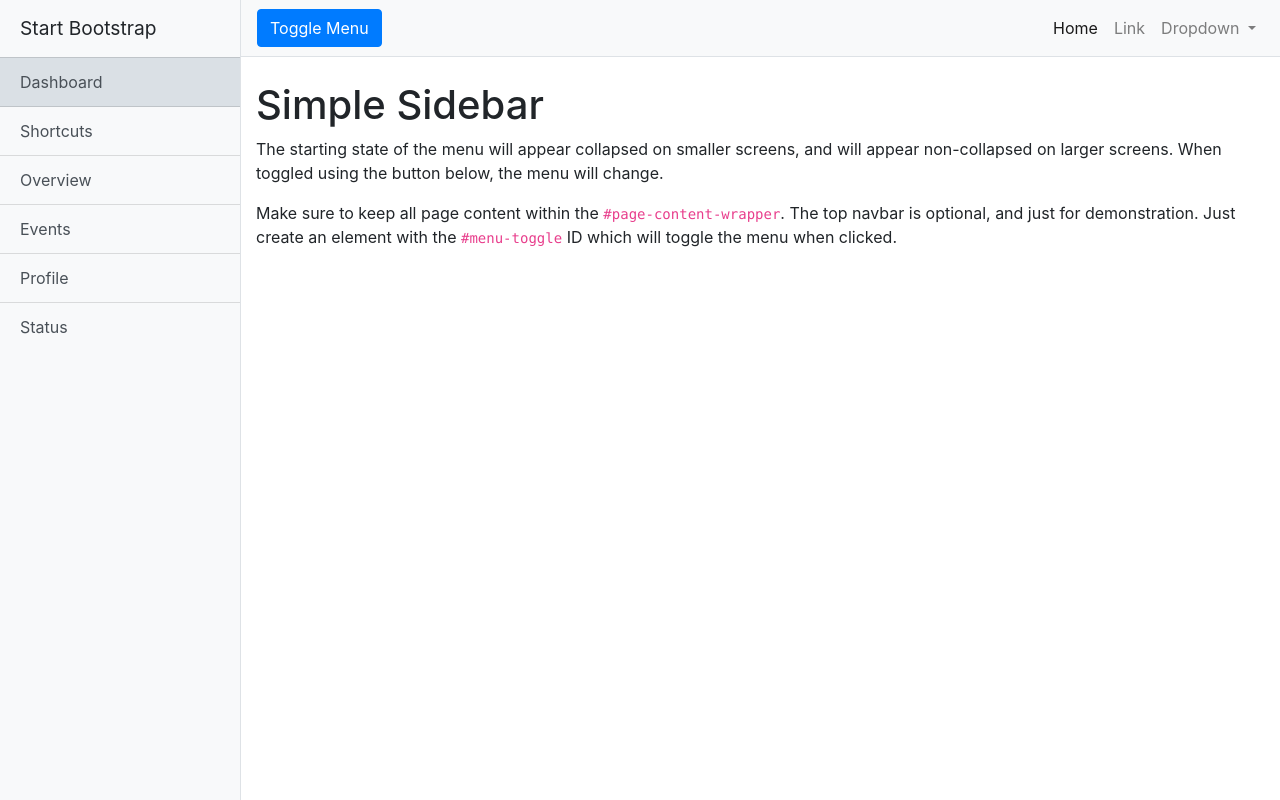
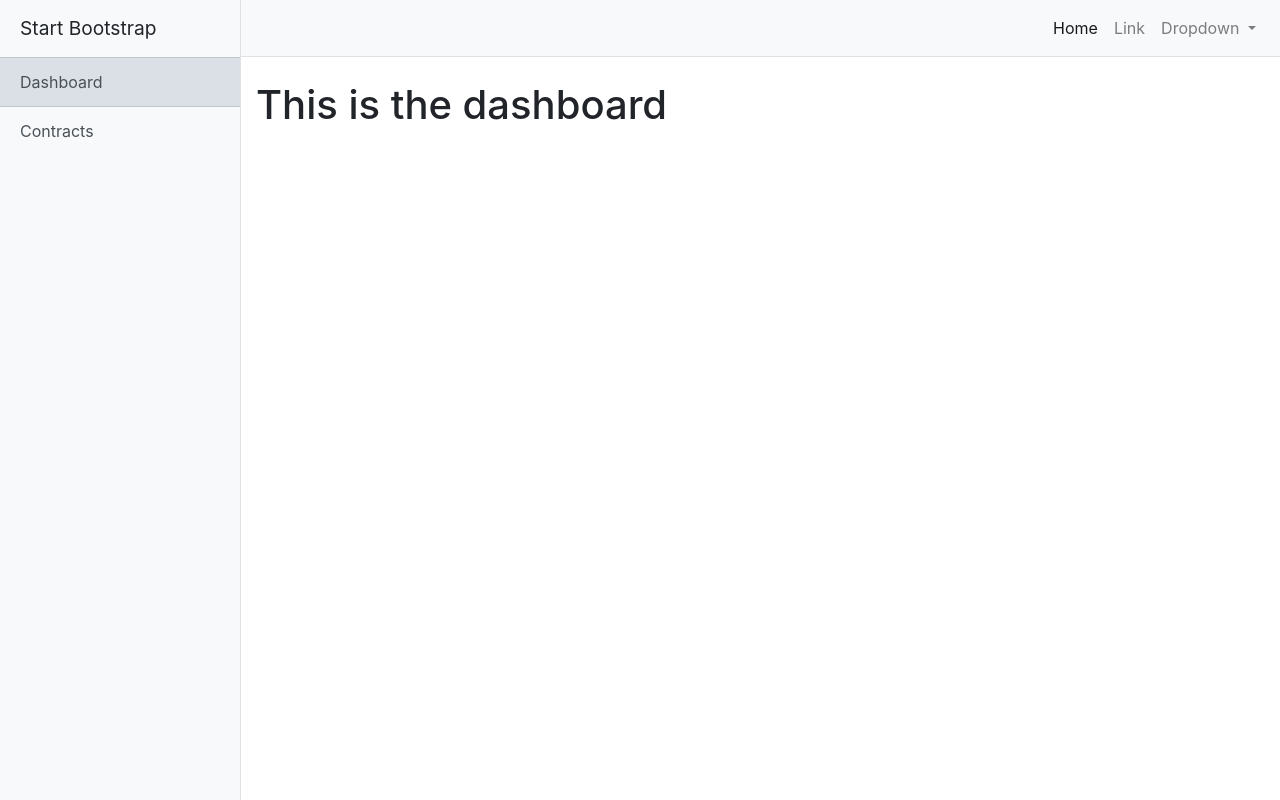
Before and after one commit to stephen-pon/ourterms-semifinal, a website: page dashboard/dashboard.html in a window 1280 px wide. Both pictures are taken after a click on the link "Dashboard". Drawn offline with Linux system fonts and the light colour scheme.

Commit message:
starting skeleton

```diff
--- a/dashboard/dashboard.html
+++ b/dashboard/dashboard.html
@@ -8,7 +8,7 @@
   <meta name="description" content="">
   <meta name="author" content="">
 
-  <title>Simple Sidebar - Start Bootstrap Template</title>
+  <title>OurTerms - Dashboard</title>
 
   <!-- Bootstrap core CSS -->
   <link href="../vendor/bootstrap/css/bootstrap.min.css" rel="stylesheet">
@@ -26,12 +26,12 @@
     <div class="bg-light border-right" id="sidebar-wrapper">
       <div class="sidebar-heading">Start Bootstrap </div>
       <div class="list-group list-group-flush">
-        <a href="#" class="list-group-item list-group-item-action bg-light">Dashboard</a>
-        <a href="#" class="list-group-item list-group-item-action bg-light">Shortcuts</a>
-        <a href="#" class="list-group-item list-group-item-action bg-light">Overview</a>
+        <a href="#" class="list-group-item list-group-item-action bg-light" id="dashboard-link">Dashboard</a>
+        <a href="#" class="list-group-item list-group-item-action bg-light" id="contracts-link">Contracts</a>
+        <!-- <a href="#" class="list-group-item list-group-item-action bg-light">Overview</a>
         <a href="#" class="list-group-item list-group-item-action bg-light">Events</a>
         <a href="#" class="list-group-item list-group-item-action bg-light">Profile</a>
-        <a href="#" class="list-group-item list-group-item-action bg-light">Status</a>
+        <a href="#" class="list-group-item list-group-item-action bg-light">Status</a> -->
       </div>
     </div>
     <!-- /#sidebar-wrapper -->
@@ -40,12 +40,12 @@
     <div id="page-content-wrapper">
 
       <nav class="navbar navbar-expand-lg navbar-light bg-light border-bottom">
-        <button class="btn btn-primary" id="menu-toggle">Toggle Menu</button>
+        <!-- <button class="btn btn-primary" id="menu-toggle">Toggle Menu</button> -->
 
-        <button class="navbar-toggler" type="button" data-toggle="collapse" data-target="#navbarSupportedContent" aria-controls="navbarSupportedContent"
+        <!-- <button class="navbar-toggler" type="button" data-toggle="collapse" data-target="#navbarSupportedContent" aria-controls="navbarSupportedContent"
           aria-expanded="false" aria-label="Toggle navigation">
           <span class="navbar-toggler-icon"></span>
-        </button>
+        </button> -->
 
         <div class="collapse navbar-collapse" id="navbarSupportedContent">
           <ul class="navbar-nav ml-auto mt-2 mt-lg-0">
@@ -73,14 +73,44 @@
         </div>
       </nav>
 
-      <div class="container-fluid">
+
+
+
+
+
+
+      <!--
+      <div class="container-fluid" id="template-page">
         <h1 class="mt-4">Simple Sidebar</h1>
         <p>The starting state of the menu will appear collapsed on smaller screens, and will appear non-collapsed on larger
           screens. When toggled using the button below, the menu will change.</p>
         <p>Make sure to keep all page content within the
           <code>#page-content-wrapper</code>. The top navbar is optional, and just for demonstration. Just create an element with the
           <code>#menu-toggle</code> ID which will toggle the menu when clicked.</p>
+      </div> -->
+
+      <div class="container-fluid" id="dashboard-page">
+        <h1 class="mt-4">This is the dashboard</h1>
+        <!-- <p>The starting state of the menu will appear collapsed on smaller screens, and will appear non-collapsed on larger
+          screens. When toggled using the button below, the menu will change.</p>
+        <p>Make sure to keep all page content within the
+          <code>#page-content-wrapper</code>. The top navbar is optional, and just for demonstration. Just create an element with the
+          <code>#menu-toggle</code> ID which will toggle the menu when clicked.</p> -->
       </div>
+
+      <div class="container-fluid" id="contracts-page">
+        <h1 class="mt-4">This is the contracts page</h1>
+        <!-- <p>The starting state of the menu will appear collapsed on smaller screens, and will appear non-collapsed on larger
+          screens. When toggled using the button below, the menu will change.</p>
+        <p>Make sure to keep all page content within the
+          <code>#page-content-wrapper</code>. The top navbar is optional, and just for demonstration. Just create an element with the
+          <code>#menu-toggle</code> ID which will toggle the menu when clicked.</p> -->
+      </div>
+
+
+
+
+
     </div>
     <!-- /#page-content-wrapper -->
 
@@ -93,9 +123,17 @@
 
   <!-- Menu Toggle Script -->
   <script>
-    $("#menu-toggle").click(function (e) {
-      e.preventDefault();
-      $("#wrapper").toggleClass("toggled");
+    // $("#dashboard-page").hide();
+    $("#contracts-page").hide();
+
+    $("#dashboard-link").click(function (e) {
+      $("#dashboard-page").show();
+      $("#contracts-page").hide();
+    });
+
+    $("#contracts-link").click(function (e) {
+      $("#contracts-page").show();
+      $("#dashboard-page").hide();
     });
   </script>
 
```
Also changed, not shown: vendor/fontawesome-free/package.json (+8 -5 lines).
